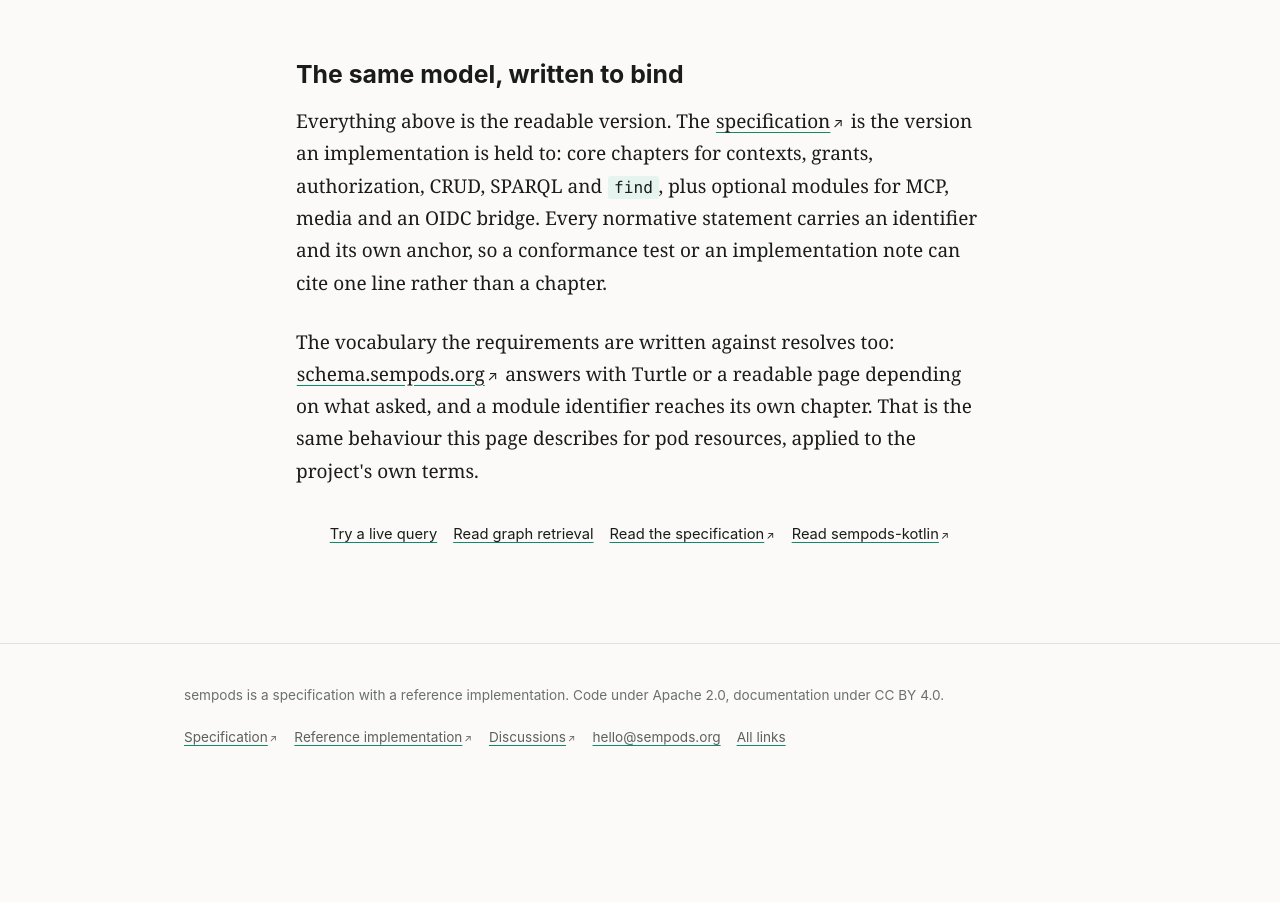
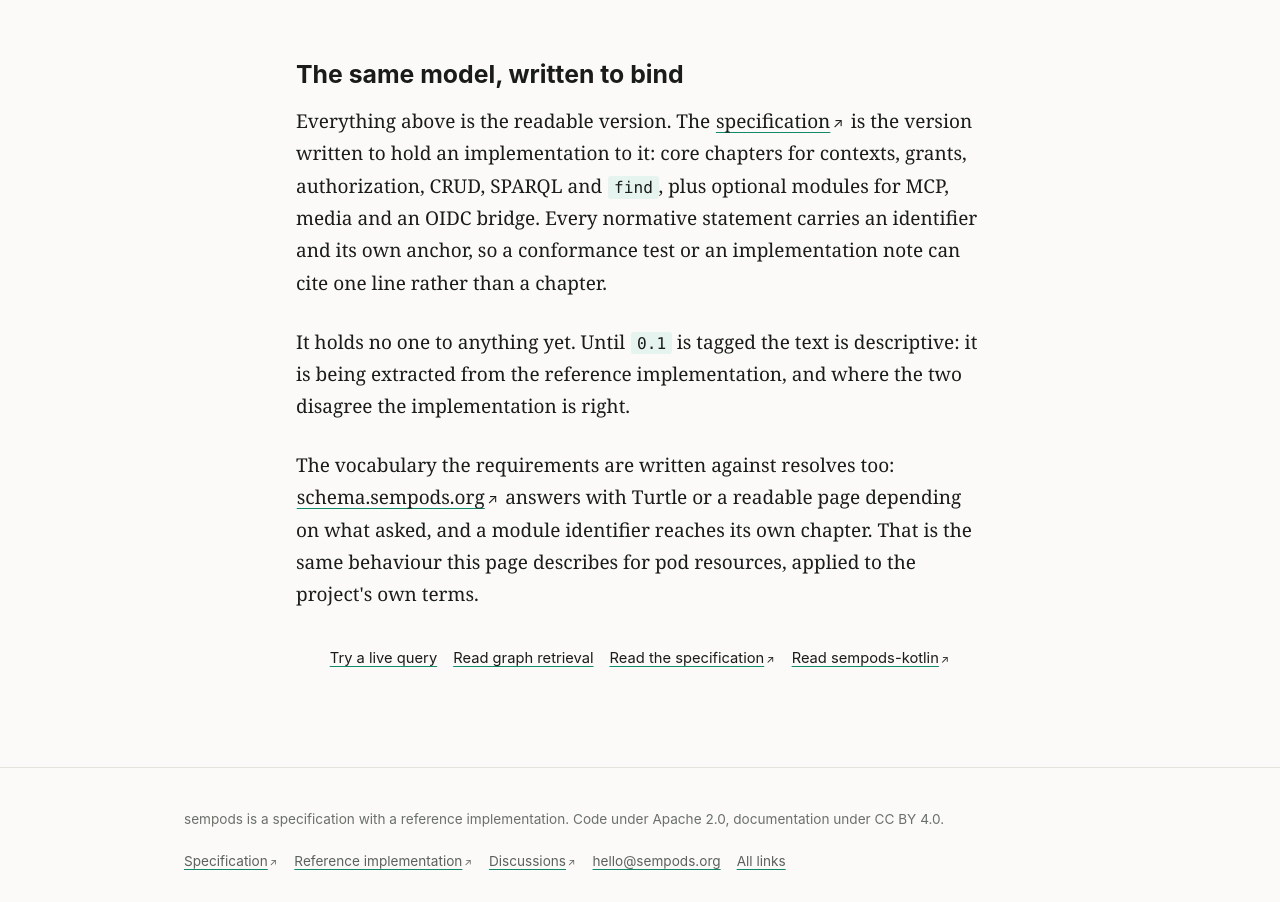
Before and after one commit to sempods/sempods-website, an Astro site: page /how-it-works in a window 1280 px wide. Shown: the part 3175-4077 px from the top of the page. Before the commit the page ends 3988 px from the top, so only its background shows below. Built offline with nearby package versions, Linux system fonts and the light colour scheme; Astro itself is replaced by a stand-in of ours.

Commit message:
Carry the descriptive-until-0.1 qualifier onto how-it-works too
Review caught two places where this branch contradicted itself.

`/how-it-works` said the specification "is the version an implementation is held
to" — present tense, no qualifier — while `/roadmap`, `/start` and the home page
all say it binds no one until `0.1` and that the implementation wins any
disagreement today. A reader entering through that page got the opposite contract
status from one entering through any other.

README.md listed a links page and a decision about what a first-time reader is
asked to do as work still owed, and this same branch does both. What is left is
the compiled source for code examples, which is the one thing the list should name.

Signed-off-by: dast <der.danilo.stein@gmail.com>

```diff
--- a/src/pages/how-it-works.astro
+++ b/src/pages/how-it-works.astro
@@ -140,12 +140,18 @@ import Base from '../layouts/Base.astro';
 
   <p>
     Everything above is the readable version. The{' '}
-    <a href="https://spec.sempods.org">specification</a> is the version an
-    implementation is held to: core chapters for contexts, grants, authorization,
-    CRUD, SPARQL and <code>find</code>, plus optional modules for MCP, media and
-    an OIDC bridge. Every normative statement carries an identifier and its own
-    anchor, so a conformance test or an implementation note can cite one line
-    rather than a chapter.
+    <a href="https://spec.sempods.org">specification</a> is the version written to
+    hold an implementation to it: core chapters for contexts, grants,
+    authorization, CRUD, SPARQL and <code>find</code>, plus optional modules for
+    MCP, media and an OIDC bridge. Every normative statement carries an identifier
+    and its own anchor, so a conformance test or an implementation note can cite
+    one line rather than a chapter.
+  </p>
+
+  <p>
+    It holds no one to anything yet. Until <code>0.1</code> is tagged the text is
+    descriptive: it is being extracted from the reference implementation, and
+    where the two disagree the implementation is right.
   </p>
 
   <p>
```
Also changed, not shown: README.md.
